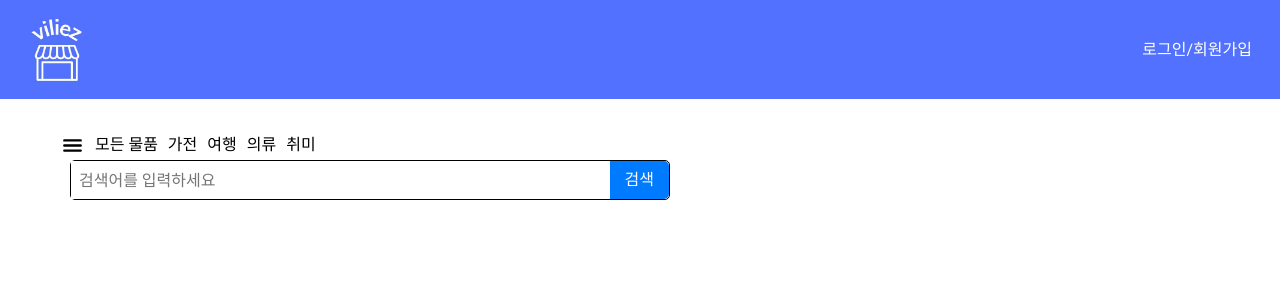
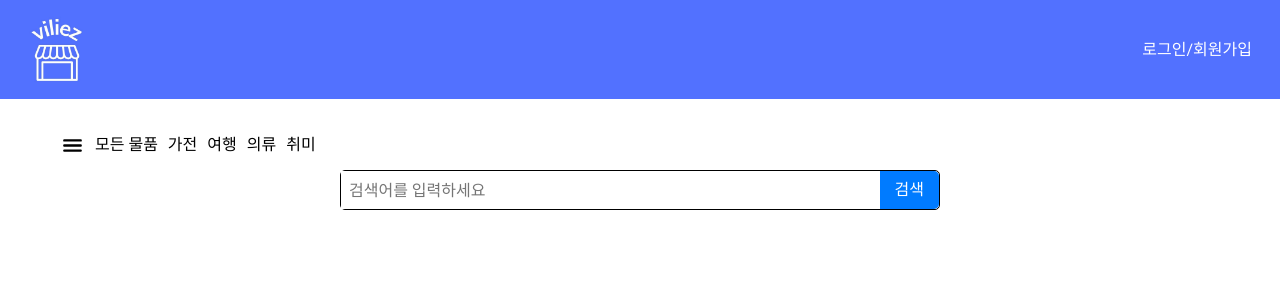
Before and after one commit to Sungwoo00/Viliez, a React (Create React App) app in the folder c2c-pwa/: page / in a window 1280 px wide. Shown: the top 300 px of the page. Built offline with nearby package versions, Linux system fonts and the light colour scheme; no server answers; the database is empty.

Commit message:
Update SearchBar.module.css

```diff
--- a/c2c-pwa/src/components/SearchBar.module.css
+++ b/c2c-pwa/src/components/SearchBar.module.css
@@ -1,10 +1,11 @@
 .SearchBar {
   height: 40px;
   max-width: 600px;
+  margin: 0 auto;
   display: flex;
   align-items: center;
   border-radius: 5px;
-  margin-top: 10px;
+  margin-top: 20px;
   border: 1px solid black;
 }
 
```
